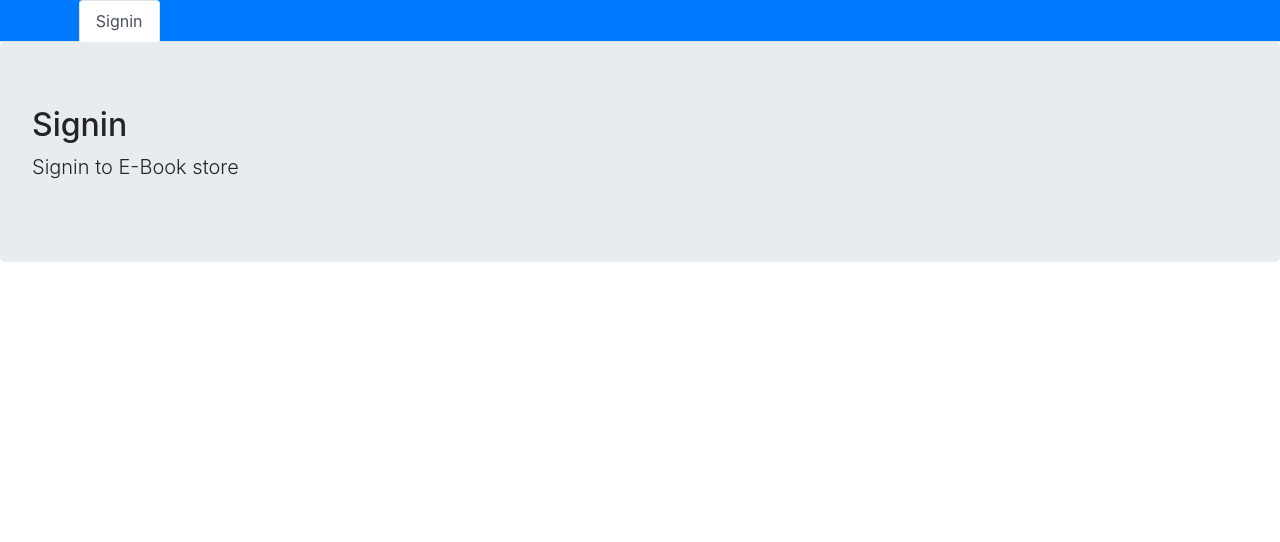
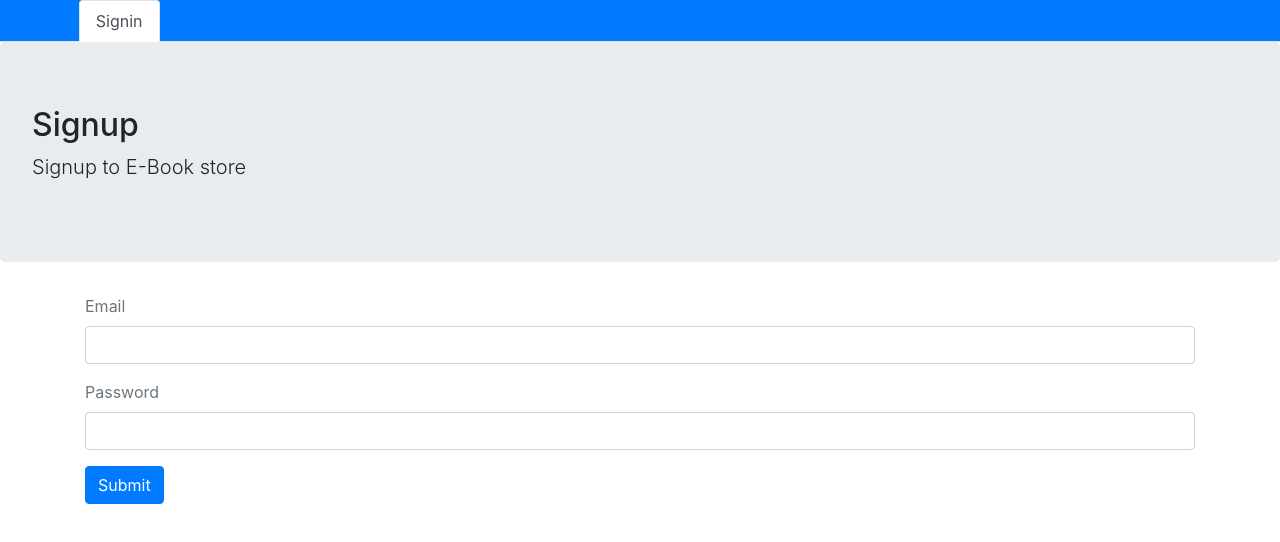
Before and after one commit to spiism/e-commerce-react-nodejs, a React (Create React App) app in the folder front-end-react/: page /Signin in a window 1280 px wide. Shown: the top 542 px of the page. Built offline with nearby package versions, Linux system fonts and the light colour scheme.

Commit message:
user signin

```diff
--- a/front-end-react/src/auth/index.js
+++ b/front-end-react/src/auth/index.js
@@ -17,3 +17,21 @@
         console.error(err);
     })
 }
+
+export const signin = (user) => {
+    //console.log(name, email, password);
+    return fetch(`${API}/signin`, {
+        method: "POST",
+        headers: {
+            Accept: 'application/json',
+            "Content-Type": "application/json"
+        },
+        body: JSON.stringify(user)
+    })
+    .then(response => {
+        return response.json();
+    })
+    .catch(err => {
+        console.error(err);
+    })
+}
--- a/front-end-react/src/user/Signin.js
+++ b/front-end-react/src/user/Signin.js
@@ -1,10 +1,96 @@
-import React from "react";
+import React, {useState} from "react";
+import {Navigate} from 'react-router-dom';
 import Layout from '../core/Layout';
+import {signin} from '../auth';
 
-const Signin = () => (
-    <Layout title ="Signin" description = "Signin to E-Book store">
 
-    </Layout>
-);
+const Signin = () => {
+    const [values, setValues] = useState({
+        email:'',
+        password:'',
+        error:'',
+        loading: false,
+        redirectToReferrer: false,
+    });
+
+    const { email, password, loading, error, redirectToReferrer} =values;
+
+    const handleChange = name => event => {
+        setValues({...values, error: false, [name]:event.target.value})
+    }
+
+
+
+    const clickSubmit = (event) => {
+        event.preventDefault();
+        setValues({...values, error: false, loading: true});
+        signin ({email, password})
+        .then (data => {
+            if(data.error) {
+                setValues ({...values, error: data.error, loading: false})
+            } else {
+                setValues ({
+                    ...values,
+                    redirectToReferrer: true
+                })
+            }
+        })
+    };
+
+    const signUpForm = () => (
+        <form>
+            <div className ="form-group">
+                <label className="text-muted">Email</label>
+                <input
+                onChange= {handleChange('email')}
+                type="email"
+                className="form-control"
+                value ={email} />
+            </div>
+
+            <div className ="form-group">
+                <label className="text-muted">Password</label>
+                <input
+                onChange= {handleChange('password')}
+                type="password"
+                className="form-control"
+                value ={password} />
+            </div>
+            <button onClick ={clickSubmit} className ="btn btn-primary">Submit</button>
+        </form>
+    );
+
+    const showError  = () => (
+        <div className="alert alert-danger" style = {{display: error? '' : 'none'}}>
+            {error}
+        </div>
+    );
+
+    const showLoading  = () => (
+        loading && (<div className="alert alert-infor"><h2>Loading...</h2></div>)
+    );
+
+    const redirectUser = () => {
+        if(redirectToReferrer) {
+            return <Navigate to="/" />;
+        }
+    }
+
+    return (
+        <Layout
+
+        title ="Signup"
+        description = "Signup to E-Book store"
+        className ="container" col-md-8 offset-md-2>
+
+            {showLoading()}
+            {showError()}
+            {signUpForm()}
+            {redirectUser()}
+            {/* {JSON.stringify(values)} */}
+        </Layout>
+    );
+};
+
 
 export default Signin;
```
